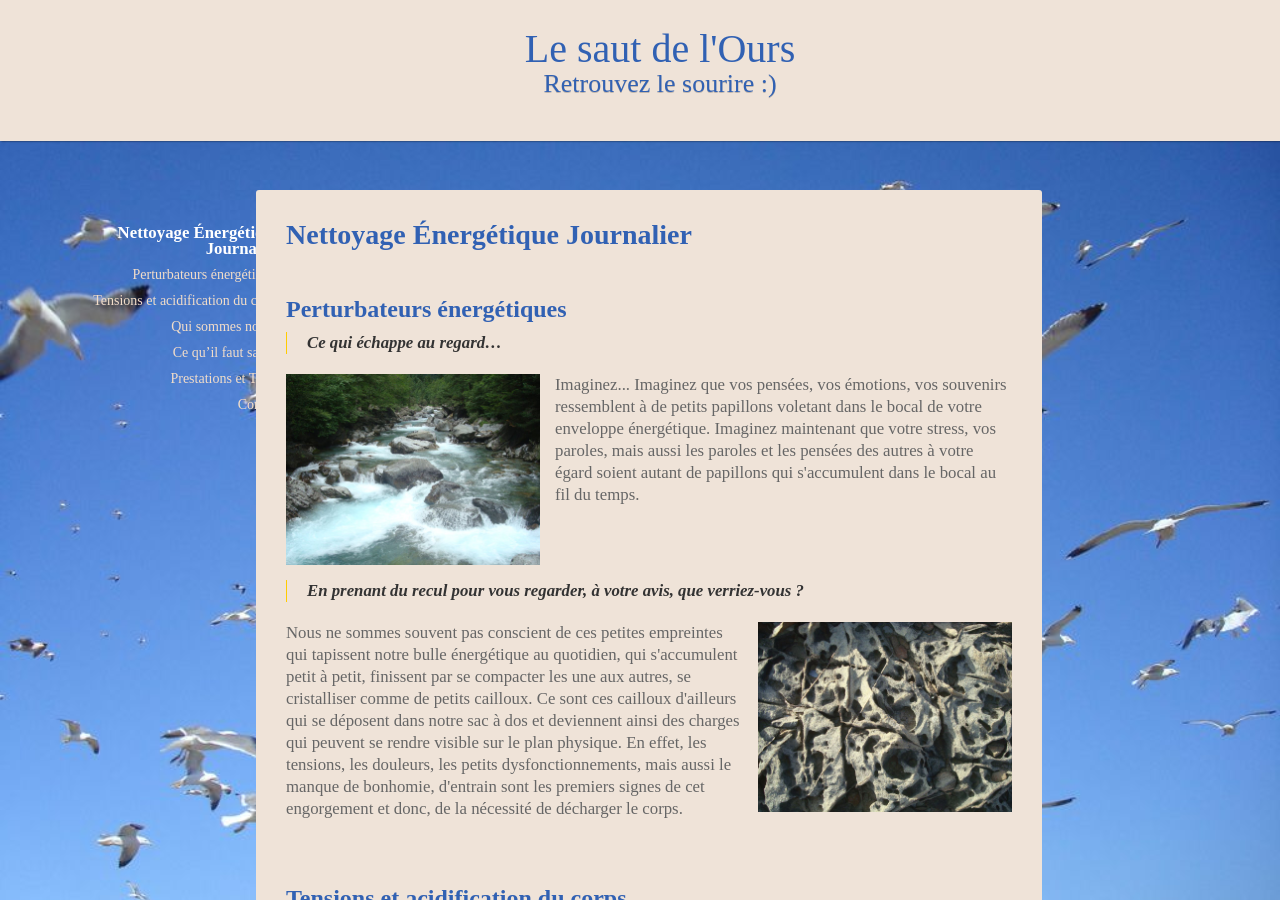
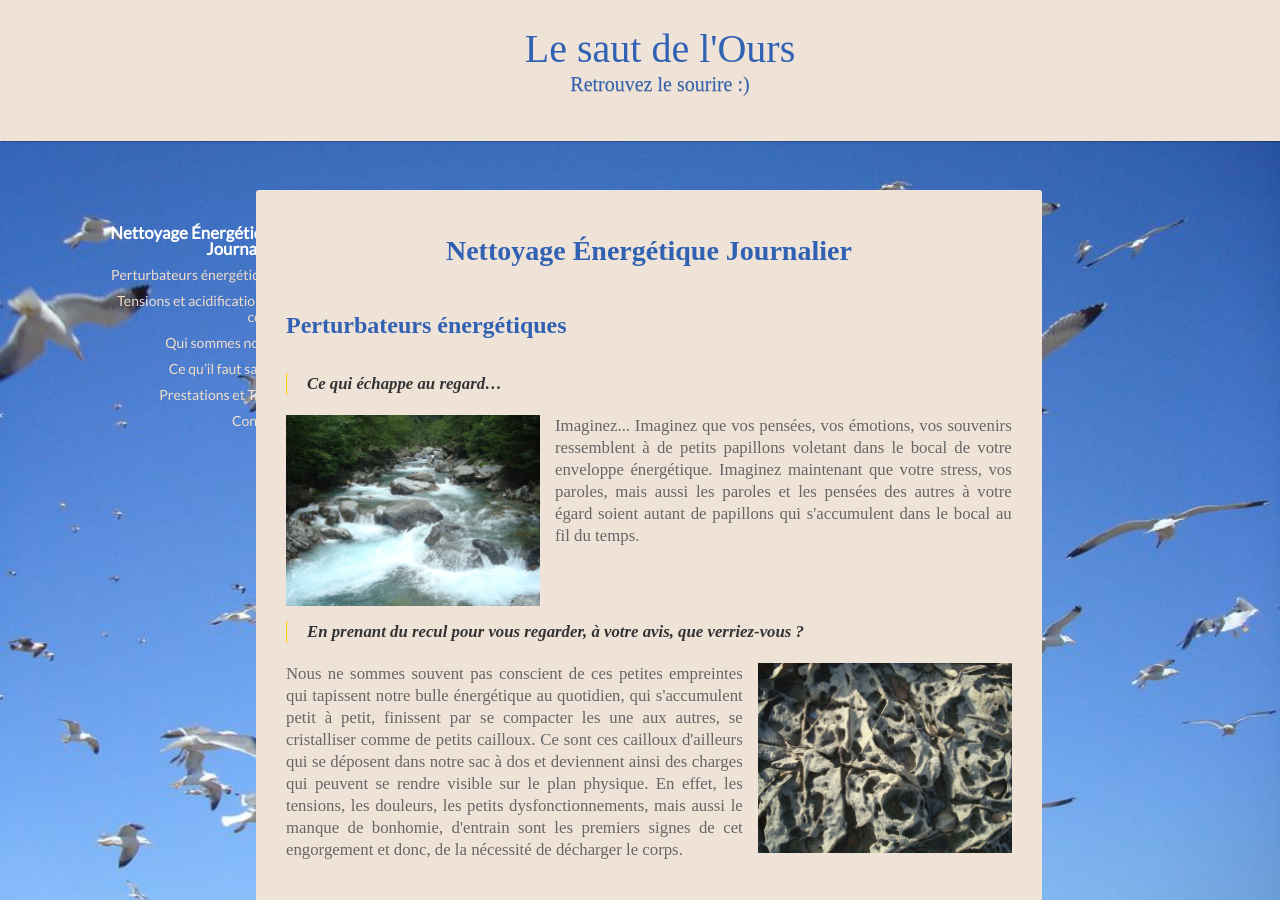
Before and after one commit to energetique/nettoyage, a Jekyll site: the page built from index.md, in a window 1280 px wide and 900 px high. Built offline with Jekyll 4.4.1, drawn with Linux system fonts in a browser that asks for light colours; some web fonts are replaced; our own code applies the rules of GitHub Pages for plain Markdown files; some of the changed text lies outside the part shown.

Commit message:
retouche first round

```diff
--- a/assets/css/style.scss
+++ b/assets/css/style.scss
@@ -16,6 +16,7 @@ body {
   background-attachment: fixed;
   background-image: url(../images/9sky.jpg);
   background-size: cover;
+  text-align: justify;
 }
 header {
   background: #EFE3D8;
@@ -25,15 +26,38 @@ header h1 {
   text-shadow: none;
   color: #3161B3;
 }
+h1#nettoyage-nergtique-journalier {
+  text-align: center;
+  margin: 16px;
+}
 header p {
 	color: #3161B3;
-	font-size: 26px;
+	font-size: 20px;
+}
+nav {
+  font-family: 'Lato', sans-serif;
+  left: 4vw;
+  margin-left: 0;
+}
+nav ul li.tag-h1 a {
+  color: #fff;
+}
+nav ul a {
+  color: #f2ddc9;
+}
+section {
+  box-shadow: none;
+  border: none;
 }
 h2 {
   margin-top: 5vh;
 }
+.contac {
+  text-align: center;
+}
 .wrapper {
   width: 60%;
+  text-align: justify;
 }
 .main {
   background: rgb(239, 227, 216);
@@ -42,12 +66,9 @@ h2 {
 .main p {
   font-size: 1.2em;
 }
-section {
-  box-shadow: none;
-  border: none;
-}
 .main h1, .main h2, .main h3, .main h4, .main h5, .main h6 {
   color: #3161B3;
+  margin-bottom: 35px;
 }
 .left, .right {
   overflow: auto;
@@ -65,22 +86,9 @@ section {
   float: right;
 }
 .full img {
-  width: 100%;
-}
-nav {
-  left: 4vw;
-  margin-left: 0;
-}
-nav ul li.tag-h1 a {
-  color: #fff;
-}
-nav ul a {
-  color: #f2ddc9;
-}
-@media only screen and (max-width: 600px) {
-  .wrapper {
-    width: 100%;
-  }
+  display: block;
+  margin:auto;
+  width: 50%;
 }
 .gradient {
   position: fixed;
@@ -93,3 +101,8 @@ nav ul a {
   top: 0;
   mix-blend-mode: color;
 }
+@media only screen and (max-width: 600px) {
+  .wrapper {
+    width: 100%;
+  }
+}
--- a/index.md
+++ b/index.md
@@ -58,19 +58,18 @@ d'équilibre.**
 
 ## Qui sommes nous ?
 
-Praticienne de "Shiatsu" et de "Santé par le Toucher" de John Thie, je me suis rendue
+<div class="right">
+<img src="assets\images\4arbres.jpg">
+
+<p>Praticienne de "Shiatsu" et de "Santé par le Toucher" de John Thie, je me suis rendue
 compte au fil de mon expérience que le plus gros de notre travail d'aide à autrui, était
 focalisé sur la nécessité de décharger l'accumulation journalière des tensions avant de
 pouvoir atteindre des zones de travail et de compréhension plus subtil de l'être. En effet,
 les traumatismes inscrits dans notre banque de données, notre héritage familial ainsi que
 nos programmations personnelles dues par exemple à des souvenirs refoulés, sont plus
-difficile à comprendre et à libérer quand ils se noient dans notre brouillard quotidien.
+difficile à comprendre et à libérer quand ils se noient dans notre brouillard quotidien.</p>
 
 > **La clé, vers une action quotidienne.**
-
-<div class="right">
-  <img src="assets\images\4arbres.jpg">
-
 
 <p>Cette évidence ainsi que le constat du thérapeute d'être toujours limité par cette
 problématique, m'a poussé à chercher une solution pour diminuer ce brouillard propre à chacun. L'intérêt, à mon sens, était de toucher un grand nombre de personnes de façon quotidienne sans passer par mon énergie, afin de ne pas épuiser mes ressources. J'ai donc mis plusieurs années à comprendre comment réaliser cela et à pouvoir proposer un nettoyage énergétique sur photo satisfaisant et surtout journalier.</p>
@@ -100,15 +99,16 @@ problématique, m'a poussé à chercher une solution pour diminuer ce brouillard
 
 > **Ce nettoyage énergétique se fait sur une période de trois mois minimum.**
 
-C'est le temps nécessaire pour libérer certaines charges relativement anciennes. Car nous
+<div class="left">
+<img src="assets\images\7fower.jpg">
+
+<p>C'est le temps nécessaire pour libérer certaines charges relativement anciennes. Car nous
 sommes un peu à l'image des oignons qui ont besoin d'être peler pour atteindre leur cœur.
 En énergétique, nous fonctionnons par couche et c'est en nettoyant certaines couches que
-nous pouvons en atteindre d'autres.
+nous pouvons en atteindre d'autres.</p>
 
-En plus de ce nettoyage journalier, je propose un protocole d'accompagnement avec des conseils pour travailler sur la vitalité. Celui-ci permettra au corps de mieux gérer les changements inhérents au processus de dégagement. En effet, quand un travail s'effectue sur l'enveloppe énergétique, il n'est pas rare d'avoir des fatigues de fin de journée.
+<p>En plus de ce nettoyage journalier, je propose un protocole d'accompagnement avec des conseils pour travailler sur la vitalité. Celui-ci permettra au corps de mieux gérer les changements inhérents au processus de dégagement. En effet, quand un travail s'effectue sur l'enveloppe énergétique, il n'est pas rare d'avoir des fatigues de fin de journée.</p>
 
-<div class="left">
-  <img src="assets\images\7fower.jpg">
 
 <p>Durant ces trois mois, je vous demanderais aussi un retour écrit, afin d'avoir une image plus précise de ce qui se dessine pour vous. Ce retour n'a pas besoin d'être étoffé, une dizaine de phrases peuvent suffire mais, à mon sens, cette démarche est importante, car elle donne le recul nécessaire pour réaliser ce qui est en train de s'inscrire dans votre réalité. Cette étape n'est pas obligatoire, mais elle est recommandée.</p>
 </div>
@@ -138,7 +138,7 @@ Enfin, ce nettoyage journalier peut se faire sur une durée plus longue afin de
 
 ## Contact
 
- Ana Loube : <a href="mailto:lesautde.lours@laposte.net" target="_blank" rel="noopener">lesautde.lours@laposte.net</a>
+ <p class="contac">Ana Loube : <a href="mailto:lesautde.lours@laposte.net" target="_blank" rel="noopener">lesautde.lours@laposte.net</a></p>
 
 **Prenez contact par e-mail** *afin de me faire parvenir votre demande en précisant
 succinctement vos raisons et vos interrogations. Cela me permettra de vous donnez des
```
